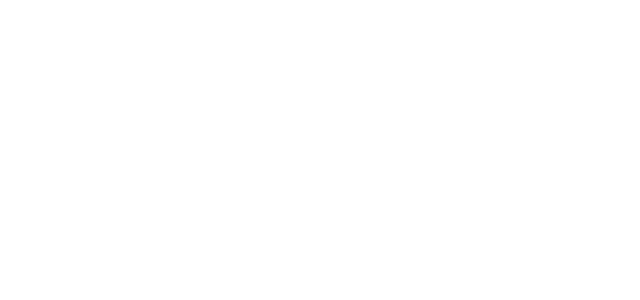
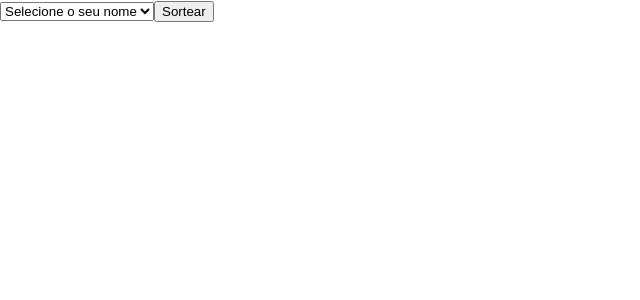
Before and after one commit to Henrique1204/alura-react-testes, a React (Create React App) app: page /sorteio in a window 1280 px wide. Before the commit this address had no page. Shown: the top 300 px of the page, without its empty margins (0-640 px from the left). Built offline with nearby package versions, Linux system fonts and the light colour scheme.

Commit message:
Corrigir select adicionando opcao default

```diff
--- a/src/App.tsx
+++ b/src/App.tsx
@@ -2,14 +2,16 @@
 import { BrowserRouter, Route, Routes } from "react-router-dom";
 import { RecoilRoot } from "recoil";
 
-import Formulario from "./componentes/Formulario";
+import Configuracoes from "./paginas/Configuracoes";
+import Sorteio from "./paginas/Sorteio";
 
 const App: React.FC = () => {
   return (
     <BrowserRouter>
       <RecoilRoot>
         <Routes>
-          <Route path="/" element={<Formulario />} />
+          <Route path="/" element={<Configuracoes />} />
+          <Route path="/sorteio" element={<Sorteio />} />
         </Routes>
       </RecoilRoot>
     </BrowserRouter>
--- a/src/index.tsx
+++ b/src/index.tsx
@@ -1,17 +1,12 @@
-import React from 'react';
-import ReactDOM from 'react-dom';
-import './index.css';
-import App from './App';
-import reportWebVitals from './reportWebVitals';
+import React from "react";
+import ReactDOM from "react-dom";
+
+import "./index.css";
+import App from "./App";
 
 ReactDOM.render(
   <React.StrictMode>
     <App />
   </React.StrictMode>,
-  document.getElementById('root')
+  document.getElementById("root")
 );
-
-// If you want to start measuring performance in your app, pass a function
-// to log results (for example: reportWebVitals(console.log))
-// or send to an analytics endpoint. Learn more: https://bit.ly/CRA-vitals
-reportWebVitals();
--- a/src/paginas/Sorteio.tsx
+++ b/src/paginas/Sorteio.tsx
@@ -33,10 +33,12 @@
           onChange={({ target }) => setParticipanteDaVez(target.value)}
           required
         >
+          <option value='' disabled>Selecione o seu nome</option>
           {participantes.map((participante, key) => (
             <option
               value={participante}
               key={`${participante.replace(/ /g, "-")}-${key}`}
+              data-testid="opcao-participante"
             >
               {participante}
             </option>
--- a/src/state/helpers/realizarSorteio.ts
+++ b/src/state/helpers/realizarSorteio.ts
@@ -5,7 +5,7 @@
   const participantesEmbaralhados = embaralharLista(participantes);
 
   const resultado = participantesEmbaralhados.reduce(
-    (acc: Map<string, string>, participante, indice, participantes) => {
+    (acc: Map<string, string>, participante, indice) => {
       const primeiroIndice = 0;
       const ultimoIndice = totalParticipantes - 1;
 
@@ -14,7 +14,7 @@
       const indiceDoAmigo =
         indice === ultimoIndice ? primeiroIndice : proximoIndice;
 
-      acc.set(participante, participantes[indiceDoAmigo]);
+      acc.set(participante, participantesEmbaralhados[indiceDoAmigo]);
 
       return new Map(acc);
     },
```
Also changed, not shown: 1 other file (tests, documents, lock files or other folders).
